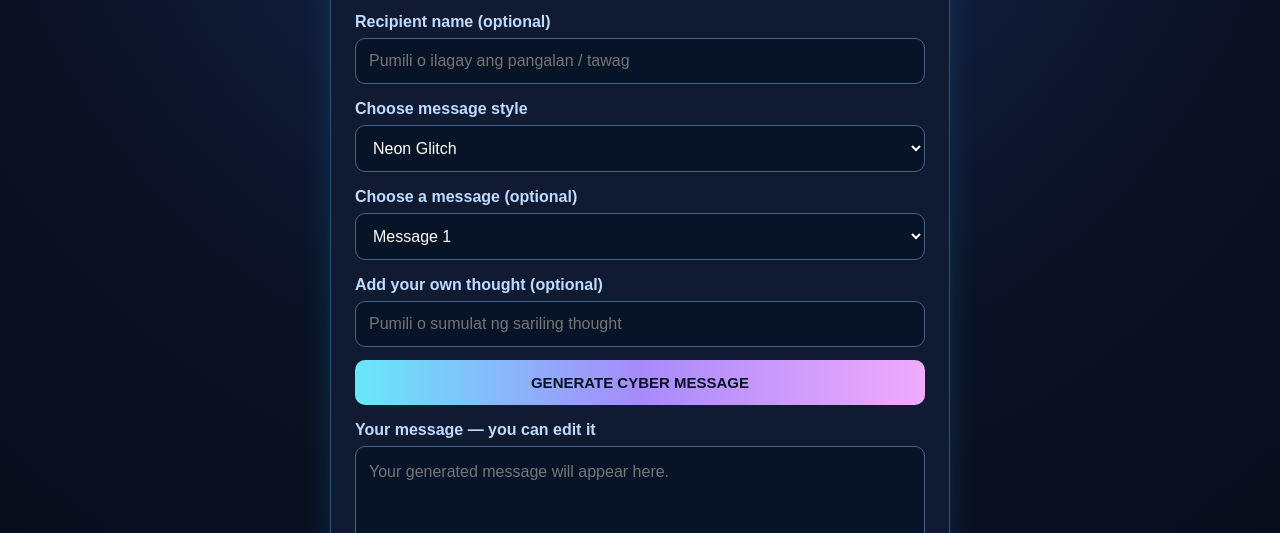
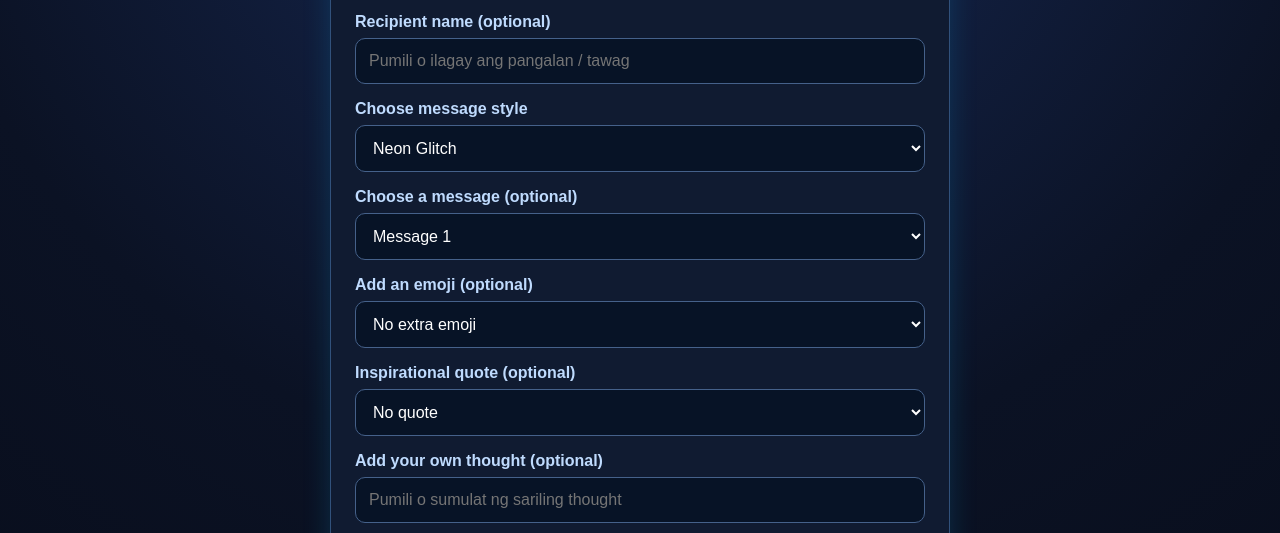
Before and after one commit to philipasuncion6-tech/MY-CYBER-LAB, a plain HTML site: page cyber-message.html in a window 1280 px wide. Shown: the part 250-783 px from the top of the page. Drawn offline with Linux system fonts and the light colour scheme.

Commit message:
Add emoji choices and inspirational quotes to Cyber Message Studio

```diff
--- a/cyber-message.html
+++ b/cyber-message.html
@@ -42,6 +42,22 @@ footer{margin-top:18px;font-size:12px;color:#94a3b8;text-align:center;line-heigh
 </select>
 <label for="version">Choose a message (optional)</label>
 <select id="version"><option value="0">Message 1</option><option value="1">Message 2</option><option value="2">Message 3</option></select>
+<label for="emoji">Add an emoji (optional)</label>
+<select id="emoji">
+<option value="">No extra emoji</option><option value="✨">✨ Sparkle</option><option value="❤️">❤️ Love</option><option value="😊">😊 Smile</option><option value="🙏">🙏 Gratitude / Prayer</option><option value="🌹">🌹 Rose</option><option value="💙">💙 Blue heart</option><option value="🔥">🔥 Energy</option><option value="💪">💪 Strength</option><option value="🎉">🎉 Celebration</option><option value="🌈">🌈 Good vibes</option><option value="🌙">🌙 Night</option><option value="🌟">🌟 Star</option>
+</select>
+<label for="quote">Inspirational quote (optional)</label>
+<select id="quote">
+<option value="">No quote</option>
+<option value="Small steps every day can lead to big changes.">Small steps, big changes</option>
+<option value="Believe in your journey. Your story is still unfolding.">Believe in your journey</option>
+<option value="Kapag may tiyaga at tiwala sa sarili, may pag-asang marating ang pangarap.">Tiyaga at tiwala</option>
+<option value="Every sunrise is another chance to begin again.">A new beginning</option>
+<option value="Your kindness is a strength. Never be afraid to share it.">Choose kindness</option>
+<option value="Hindi kailangang maging perpekto; ang mahalaga ay patuloy kang sumusubok.">Patuloy lang</option>
+<option value="Let your courage be louder than your fear.">Courage over fear</option>
+<option value="Be proud of how far you have come, and keep moving forward.">Be proud, keep going</option>
+</select>
 <label for="custom">Add your own thought (optional)</label>
 <input id="custom" maxlength="180" list="thoughtIdeas" placeholder="Pumili o sumulat ng sariling thought"><datalist id="thoughtIdeas"><option value="Ingat ka palagi at God bless!"><option value="Proud ako sa iyo. Keep going!"><option value="Salamat sa pagiging mabuting kaibigan."><option value="Sana matupad ang mga pangarap mo."><option value="Nandito lang ako kung kailangan mo ng kausap."><option value="You deserve happiness and success."><option value="Keep smiling and stay positive!"><option value="Wishing you peace, love, and good health."></datalist>
 <button type="button" onclick="makeMessage()">GENERATE CYBER MESSAGE</button>
@@ -99,11 +115,15 @@ updateMessageChoices();
 function makeMessage(){
  const name=$("recipient").value.trim();
  const extra=$("custom").value.trim();
+ const emoji=$("emoji").value;
+ const quote=$("quote").value;
  const hello=name?"Hello, "+name+"!":"Hello there!";
  const key=$("style").value;
  const choices=messageChoices[key]||messageChoices.glitch;
  let result=choices[Number($("version").value)||0];
  result=result.replaceAll("{hello}",hello).replaceAll("{upperName}",name?" "+name.toUpperCase():"");
+ if(emoji)result+=" "+emoji;
+ if(quote)result+="\n\n💬 Inspirational Quote:\n“"+quote+"”";
  if(extra)result+="\n\n"+extra;
  result+="\n\n— MY CYBER LAB";
  $("message").value=result;
```
